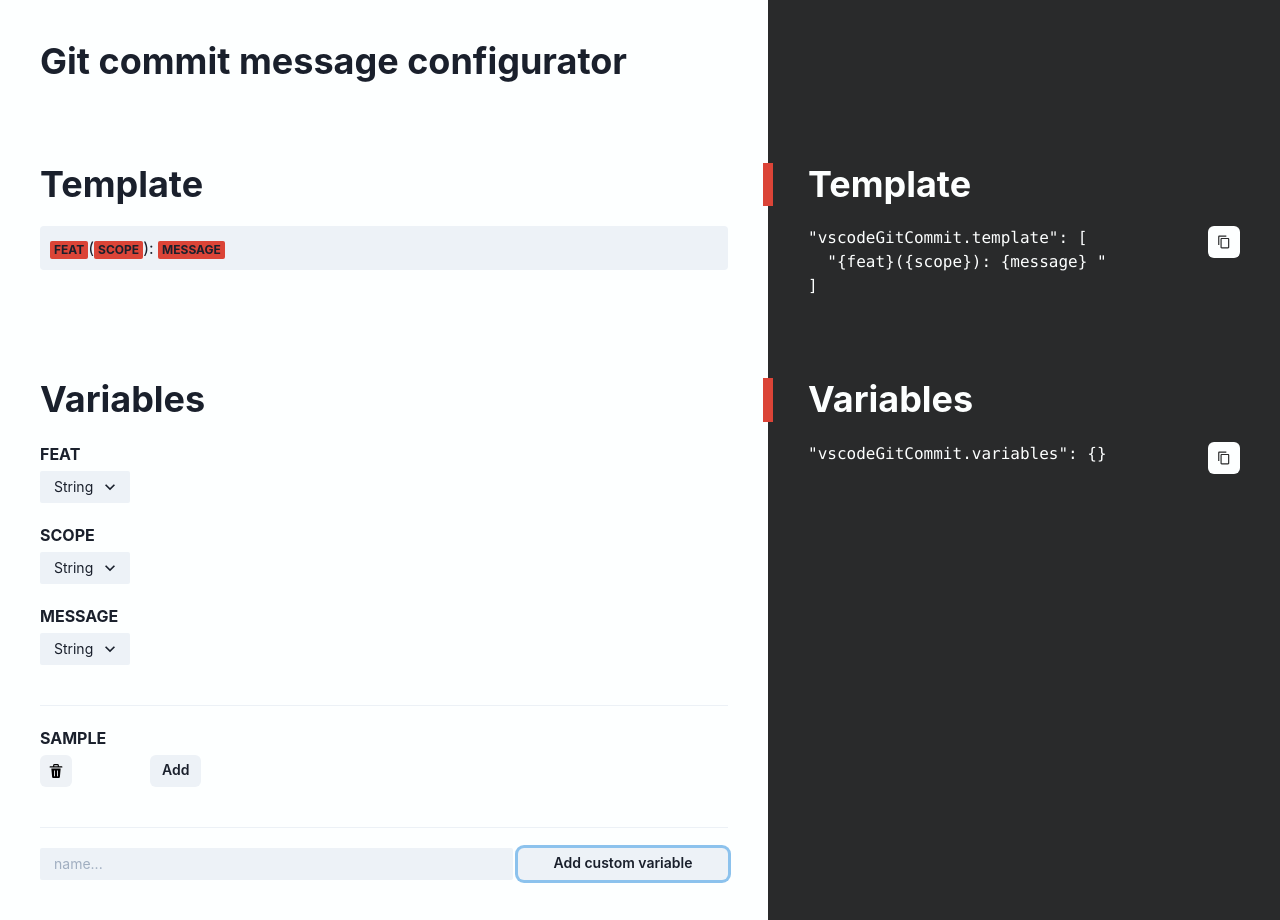
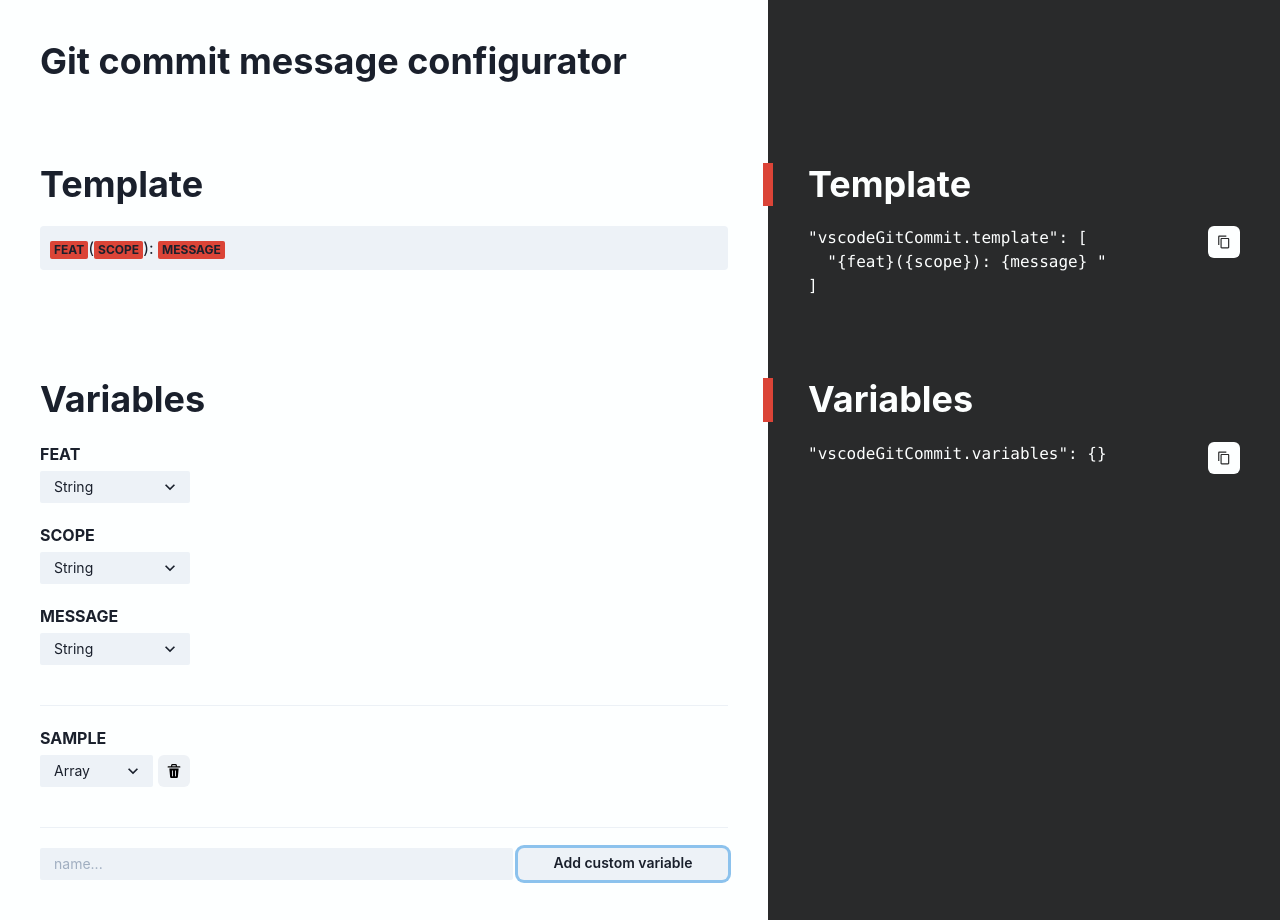
Before and after one commit to rioukkevin/vscode-git-commit, a Next.js app in the folder sandbox/: page / in a window 1280 px wide. Both pictures are taken after typing "Sample" into the empty fields and a click on the button "Add custom variable". Built offline with nearby package versions, Linux system fonts and the light colour scheme.

Commit message:
✨feat(merge on custom): gooooo

```diff
--- a/sandbox/components/VariablesInput.tsx
+++ b/sandbox/components/VariablesInput.tsx
@@ -86,6 +86,7 @@ const VariableInput: FC<IProps> = (props) => {
           onChange={handleVariableUpdate}
           key={v}
           onDelete={() => handleDelete(v)}
+          mergeItems={availableForMerge}
         />
       ))}
       {variablesCustom.length > 0 && <Divider className={styles.divider} />}
--- a/sandbox/components/VariablesInputElementCustom.tsx
+++ b/sandbox/components/VariablesInputElementCustom.tsx
@@ -5,15 +5,36 @@ import VariableArrayInput from './core/VariableArrayInput';
 import { IVar } from './core/VariableInput';
 import { IconButton } from '@chakra-ui/react';
 import { DeleteIcon } from '@chakra-ui/icons';
+import VariableMergeInput from './core/VariableMergeInput';
 
 interface IProps {
   name: string;
-  onChange: (name: string, newValue?: IVar[]) => void;
+  onChange: (name: string, newValue?: IVar[] | string[]) => void;
   onDelete: () => void;
+  mergeItems: string[];
 }
 
 const VariableInputElementCustom: FC<IProps> = (props) => {
-  const { name, onChange, onDelete } = props;
+  const { name, onChange, onDelete, mergeItems } = props;
+
+  const [type, setType] = useState<'string' | 'array' | 'merge'>('string');
+
+  const mergeItemsWithoutSelf = mergeItems.filter((a) => a !== name);
+
+  // Update from bottom
+  const handleChangeType = (e: any) => {
+    const newVal = e.target.value as 'string' | 'array' | 'merge';
+    setType(newVal);
+    if (newVal === 'string') {
+      onChange(name, undefined);
+    } else {
+      onChange(name, []);
+    }
+  };
+
+  const handleChangeData = (name: string, content: IVar[] | string[]) => {
+    onChange(name, content);
+  };
 
   return (
     <>
@@ -21,7 +42,16 @@ const VariableInputElementCustom: FC<IProps> = (props) => {
         {name}
       </h3>
       <div className={styles.content}>
-        <div className={styles.contentLeft}>
+        <div className={`${styles.contentLeft} ${styles.contentLeftRow}`}>
+          <Select
+            size="sm"
+            value={type}
+            onChange={handleChangeType}
+            variant="filled"
+          >
+            <option value="array">Array</option>
+            <option value="merge">Merge</option>
+          </Select>
           <IconButton
             className={styles.deleteIcon}
             aria-label="copy"
@@ -31,12 +61,21 @@ const VariableInputElementCustom: FC<IProps> = (props) => {
             _hover={{ backgroundColor: '#db4437', color: '#FBFFFF' }}
             size="sm"
             onClick={onDelete}
+            style={{ marginLeft: '5px' }}
           />
         </div>
         <div className={styles.contentRight}>
-          <VariableArrayInput
-            onChange={(variable) => onChange(name, variable)}
-          />
+          {type === 'array' && (
+            <VariableArrayInput
+              onChange={(variable) => handleChangeData(name, variable)}
+            />
+          )}
+          {type === 'merge' && (
+            <VariableMergeInput
+              mergeItems={mergeItemsWithoutSelf}
+              onChange={(variable) => handleChangeData(name, variable)}
+            />
+          )}
         </div>
       </div>
     </>
--- a/sandbox/styles/VariableInput.module.css
+++ b/sandbox/styles/VariableInput.module.css
@@ -19,8 +19,13 @@
 
 .contentLeft {
   flex-shrink: 1;
-  min-width: 90px;
+  min-width: 150px;
   padding-bottom: 20px;
+}
+
+.contentLeftRow {
+  display: flex;
+  flex-wrap: nowrap;
 }
 
 .contentRight {
```
